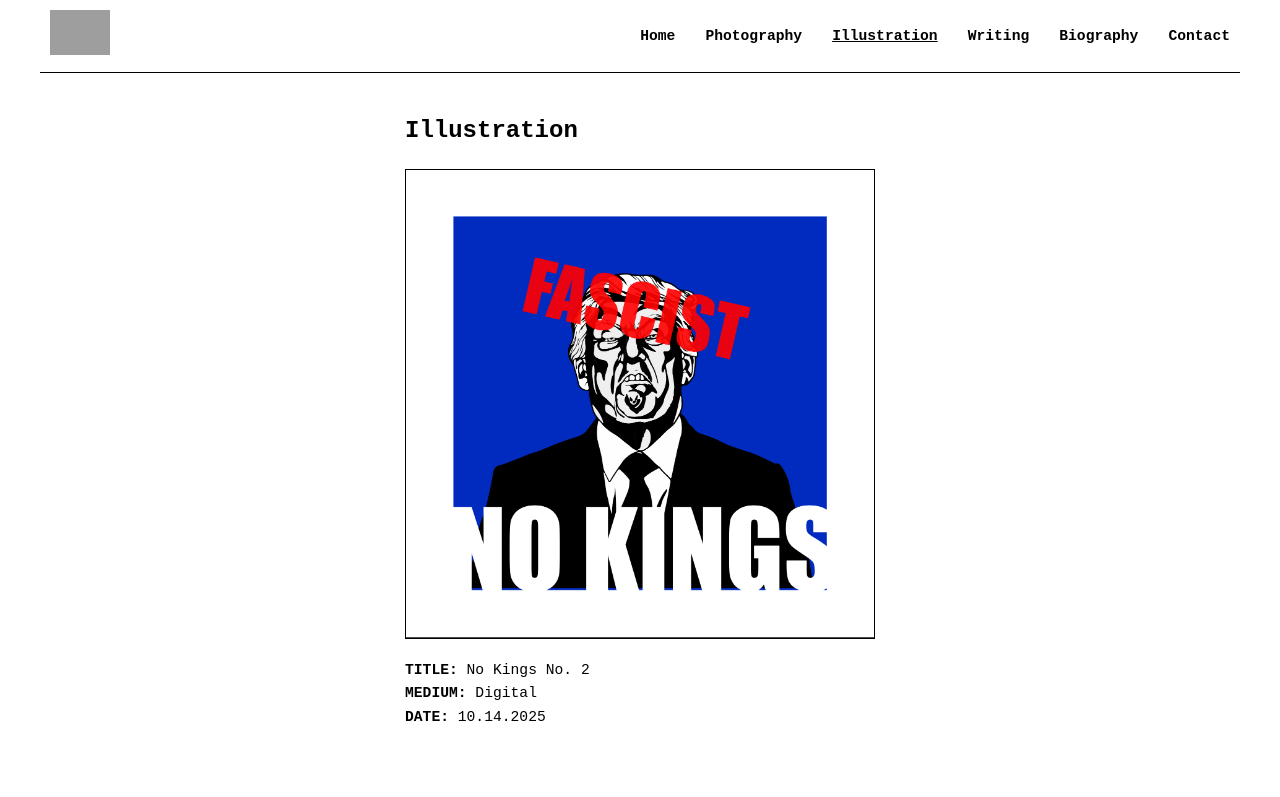
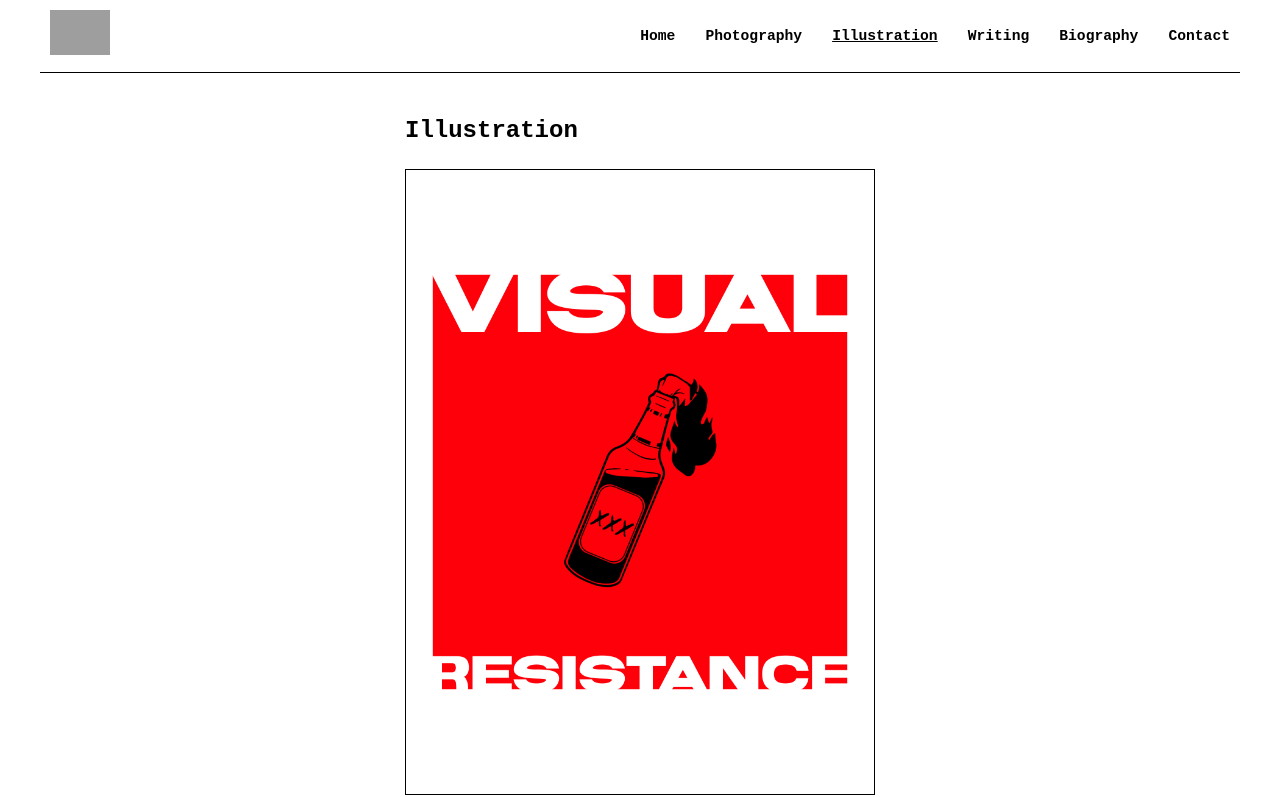
Before and after one commit to forresttindall/art-site, a React (Vite) app: page /illustration in a window 1280 px wide. Shown: the top 797 px of the page. Built offline with nearby package versions, Linux system fonts and the light colour scheme; grey boxes are pictures that could not be loaded.

Commit message:
illustration update

```diff
--- a/src/components/Illustration.jsx
+++ b/src/components/Illustration.jsx
@@ -6,20 +6,7 @@ const Illustration = () => {
       <div className="homepage-content">
         <h1>Illustration</h1>
 
-         <div className='project'>
-          <div className="featured-image">
-            <img src="/images/nokings2.PNG" alt="Featured artwork" />
-          </div>
-          <p className="mono-text">
-            <span className="bold">Title:</span> No Kings No. 2
-          </p>
-          <p className="mono-text">
-            <span className="bold">medium:</span> Digital
-          </p>
-          <p className="mono-text">
-            <span className="bold">DATE:</span> 10.14.2025
-          </p>
-        </div>
+
 
     <div className='project'>
           <div className="featured-image">
```
